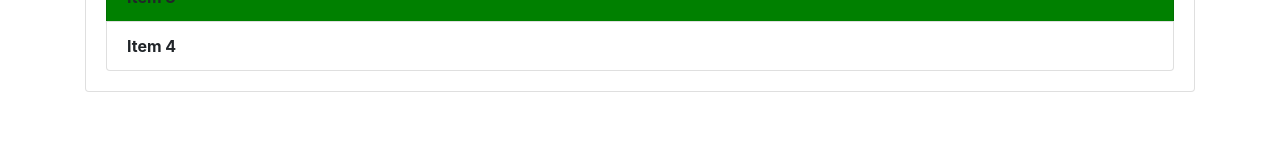
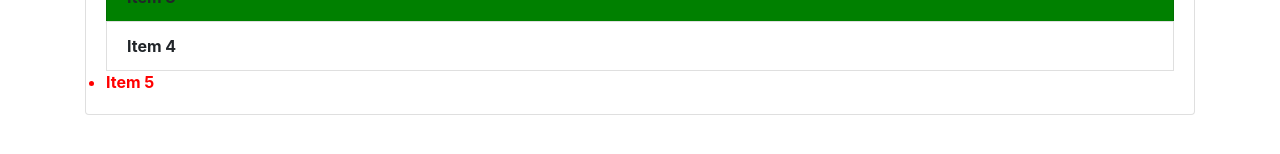
Before and after one commit to rishabhtiwari26/Practice_repo_dom, a plain HTML site: page index.htm in a window 1280 px wide. Shown: the part 406-560 px from the top of the page. Drawn offline with nearby package versions, Linux system fonts and the light colour scheme.

Commit message:
new li element without class

```diff
--- a/index.htm
+++ b/index.htm
@@ -26,6 +26,7 @@
       <li class="list-group-item">Item 2</li>
       <li class="list-group-item">Item 3</li>
       <li class="list-group-item">Item 4</li>
+      <li>Item 5</li>
 
     </ul>
    </div>
--- a/main.js
+++ b/main.js
@@ -14,3 +14,9 @@ add_items.innerHTML='<strong>Add Items</strong>'
     }
     items[2].style.backgroundColor='green'
 }
+
+{
+    let itemsByTag=document.getElementsByTagName('li')
+    console.log(itemsByTag)
+    itemsByTag[4].style.fontWeight='bold'
+    itemsByTag[4].style.color='red'}
```
